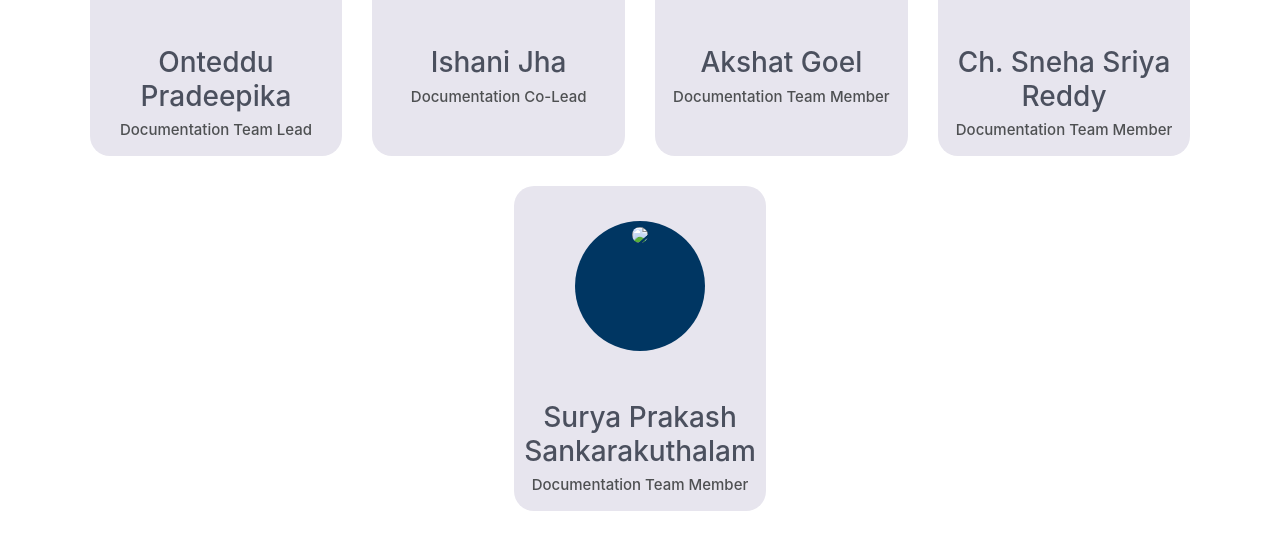
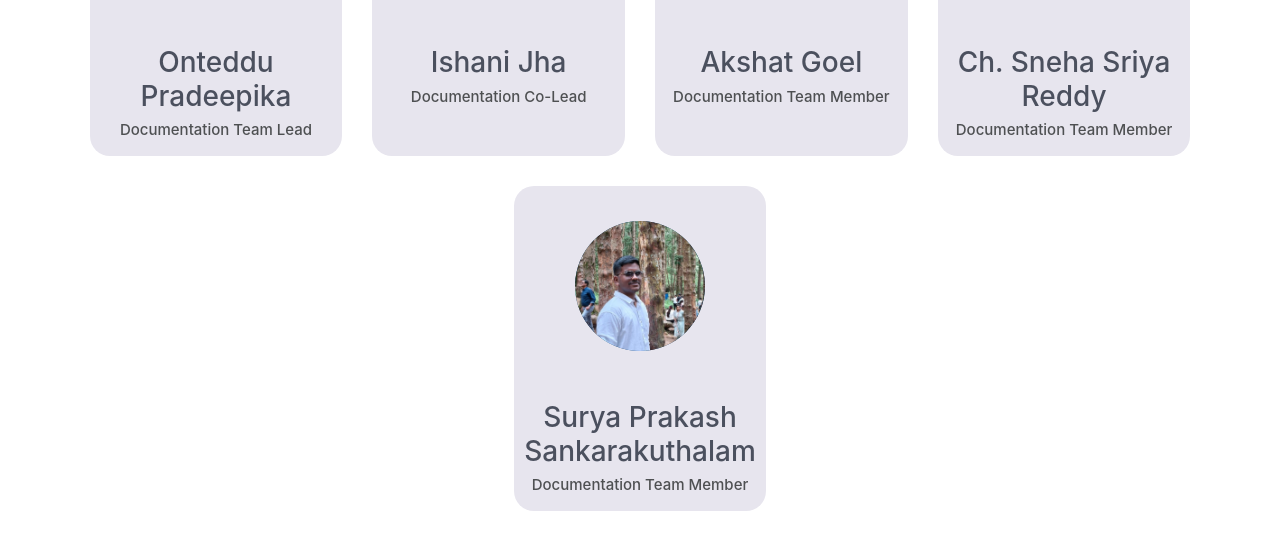
Before and after one commit to SEDS-Aurora/Seds, a plain HTML site: page documentation.html in a window 1280 px wide. Shown: the part 237-786 px from the top of the page. Drawn offline with Linux system fonts and the light colour scheme.

Commit message:
Update documentation.html

```diff
--- a/documentation.html
+++ b/documentation.html
@@ -144,7 +144,7 @@
         <div class="col-6 col-sm-6 col-md-4 col-lg-3">
 			<div class="our-team">
 				<div class="picture">
-					<img class="img-fluid" loading="lazy" src="images\images 2024-25\Documentation Team\Surya Prakash S _ Documentation(1) .jpg">
+					<img class="img-fluid" loading="lazy" src="images\images 2024-25\Documentation Team\Surya Prakash S _ Documentation .jpg">
 				</div>
 				<div class="team-content">
 					<h3 class="name">Surya Prakash Sankarakuthalam</h3>
```
